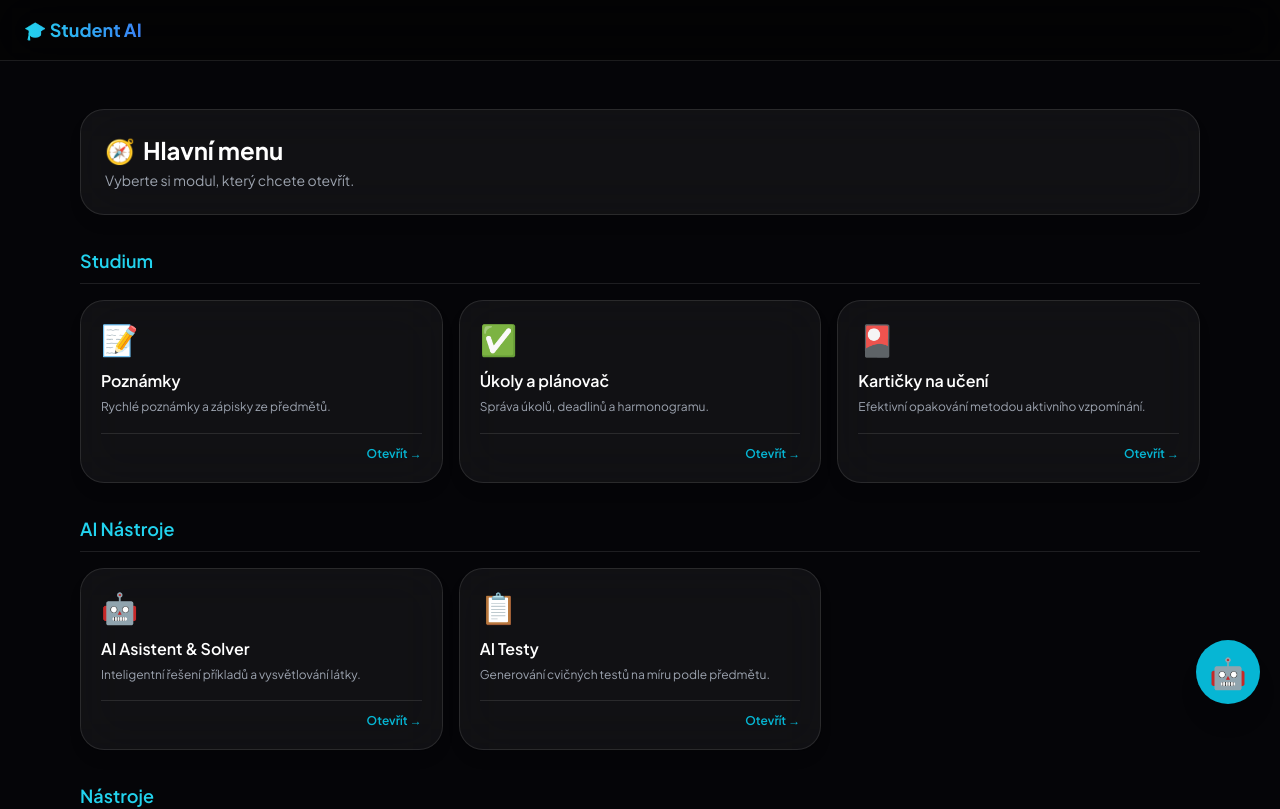
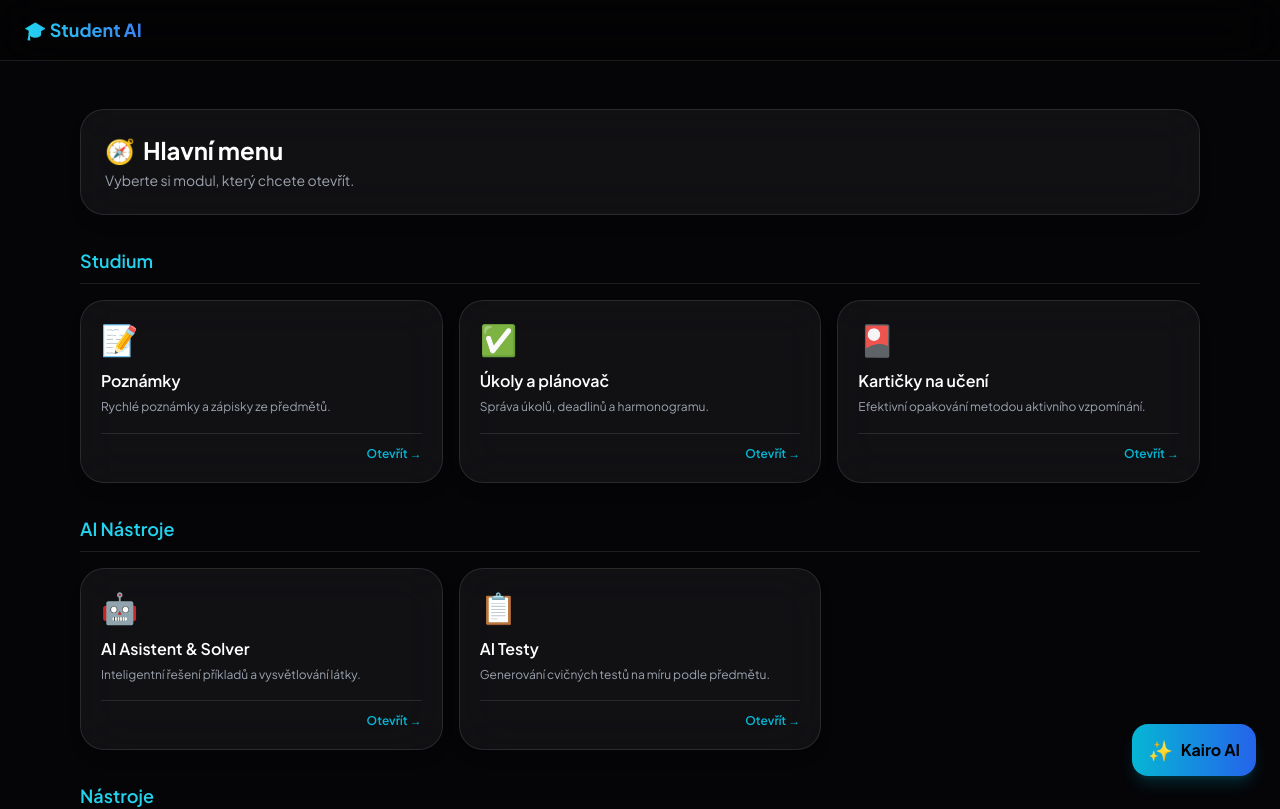
Before and after one commit to InfinityLook/Student-Ai, a Next.js app: page / in a window 1280 px wide. Shown: the top 809 px of the page. Built offline with nearby package versions, Linux system fonts and the light colour scheme.

Commit message:
Modify KairoFloating to include onClick functionality
Refactor KairoFloating component to accept onClick prop and render a button.

```diff
--- a/components/KairoFloating.tsx
+++ b/components/KairoFloating.tsx
@@ -1,16 +1,20 @@
 "use client";
 
-import KairoChat from "./kairo/KairoChat";
+import React from "react";
 
+interface KairoFloatingProps {
+  onClick: () => void;
+}
 
-export default function KairoFloating() {
-
-
+export default function KairoFloating({ onClick }: KairoFloatingProps) {
   return (
-
-    <KairoChat />
-
+    <button
+      onClick={onClick}
+      className="fixed bottom-6 right-6 z-50 flex items-center gap-2 px-4 py-3 bg-gradient-to-r from-cyan-500 to-blue-600 hover:from-cyan-400 hover:to-blue-500 text-black font-bold rounded-2xl shadow-lg shadow-cyan-500/20 transition-all duration-300 hover:scale-105 cursor-pointer"
+      aria-label="Otevřít Kairo asistenta"
+    >
+      <span className="text-xl">✨</span>
+      <span className="hidden sm:inline">Kairo AI</span>
+    </button>
   );
-
-
 }
```
